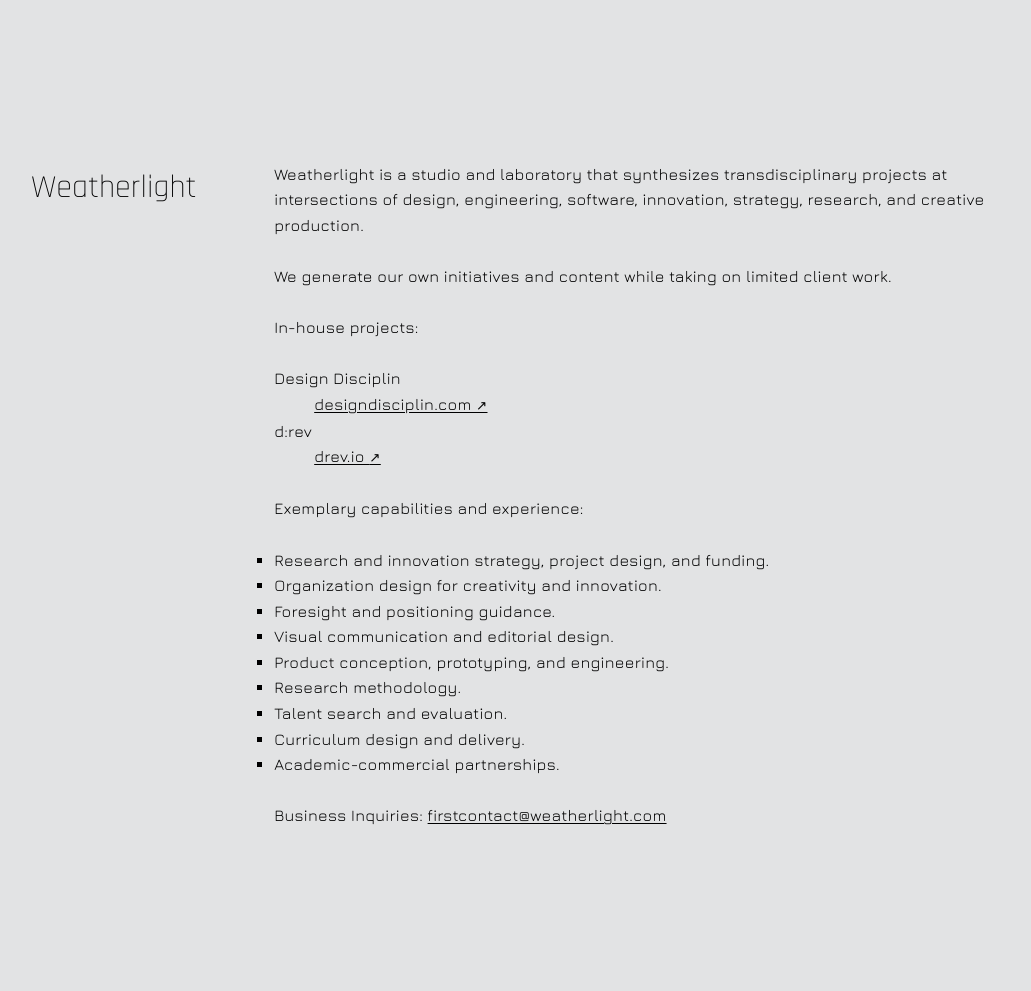
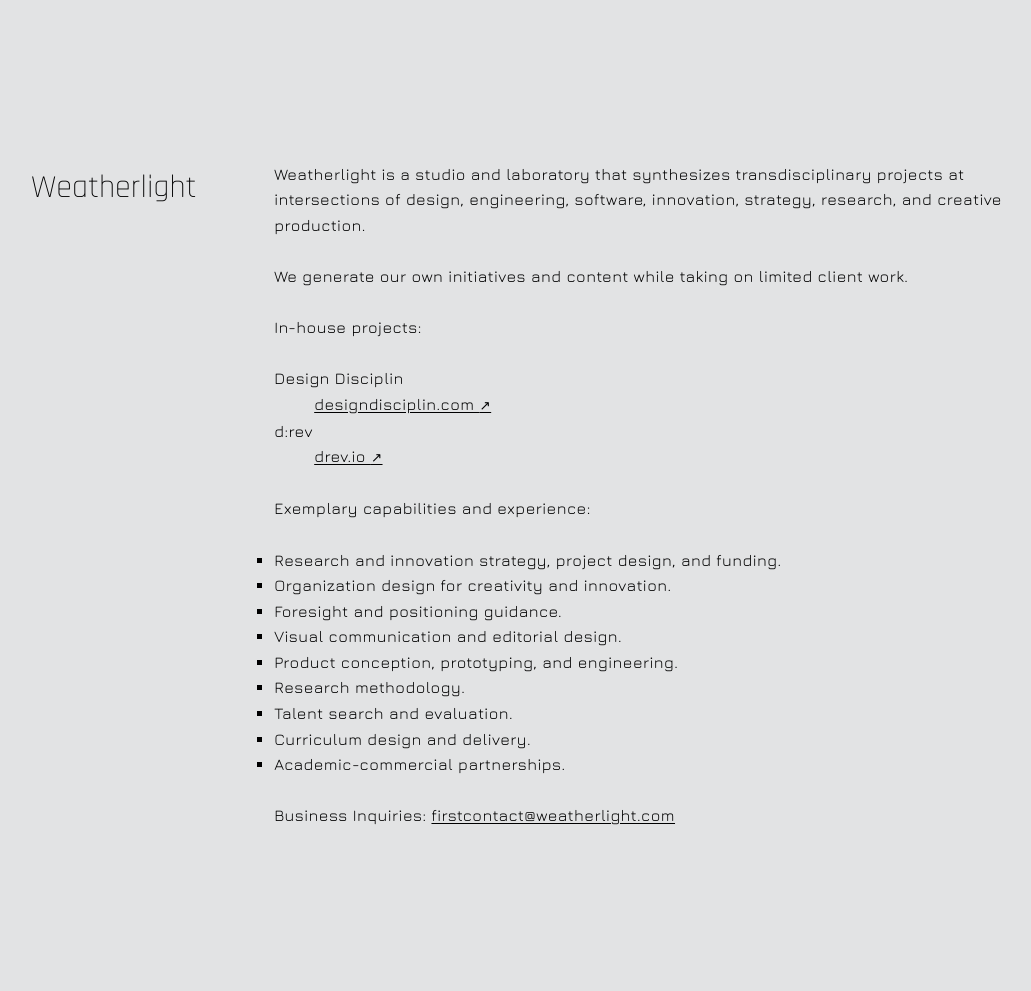
Before and after one commit to mbaytas/weatherlight, a Jekyll site: the page built from README.md, in a window 1280 px wide. Shown: the whole page, without its empty margins (109-1140 px from the left). Built offline with Jekyll 4.4.1, drawn with Linux system fonts in a browser that asks for light colours; our own code applies the rules of GitHub Pages for plain Markdown files.

Commit message:
Update default.html

```diff
--- a/_layouts/default.html
+++ b/_layouts/default.html
@@ -10,7 +10,7 @@
 <link rel="canonical" href="https://www.weatherlight.com" />
 
 <link rel="preconnect" href="https://fonts.gstatic.com">
-<link href="https://fonts.googleapis.com/css2?family=Jura:wght@300;400;500;600;700&family=Rajdhani:wght@300;400;500;600;700&family=Space+Grotesk:wght@300;400;500;600;700&family=Space+Mono:ital,wght@0,400;0,700;1,400;1,700&display=swap" rel="stylesheet">
+<link href="https://fonts.googleapis.com/css2?family=DM+Sans:ital,wght@0,400;0,500;0,700;1,400;1,500;1,700&family=Jura:wght@300;400;500;600;700&family=Rajdhani:wght@300;400;500;600;700&family=Space+Grotesk:wght@300;400;500;600;700&family=Space+Mono:ital,wght@0,400;0,700;1,400;1,700&display=swap" rel="stylesheet">
 
 <style>
 /* Microtypography */
@@ -18,9 +18,9 @@ body {
   font-family: 'Jura', sans-serif;
   font-size: 1rem;
   font-weight: 400;
-  letter-spacing: 0.02em;
+  letter-spacing: 0.03em;
   line-height: 1.6em;
-  word-spacing: 0.01em;
+  word-spacing: 0.03em;
   text-underline-offset: 0.1em;
 }
 code, kbd, pre, samp {
```
